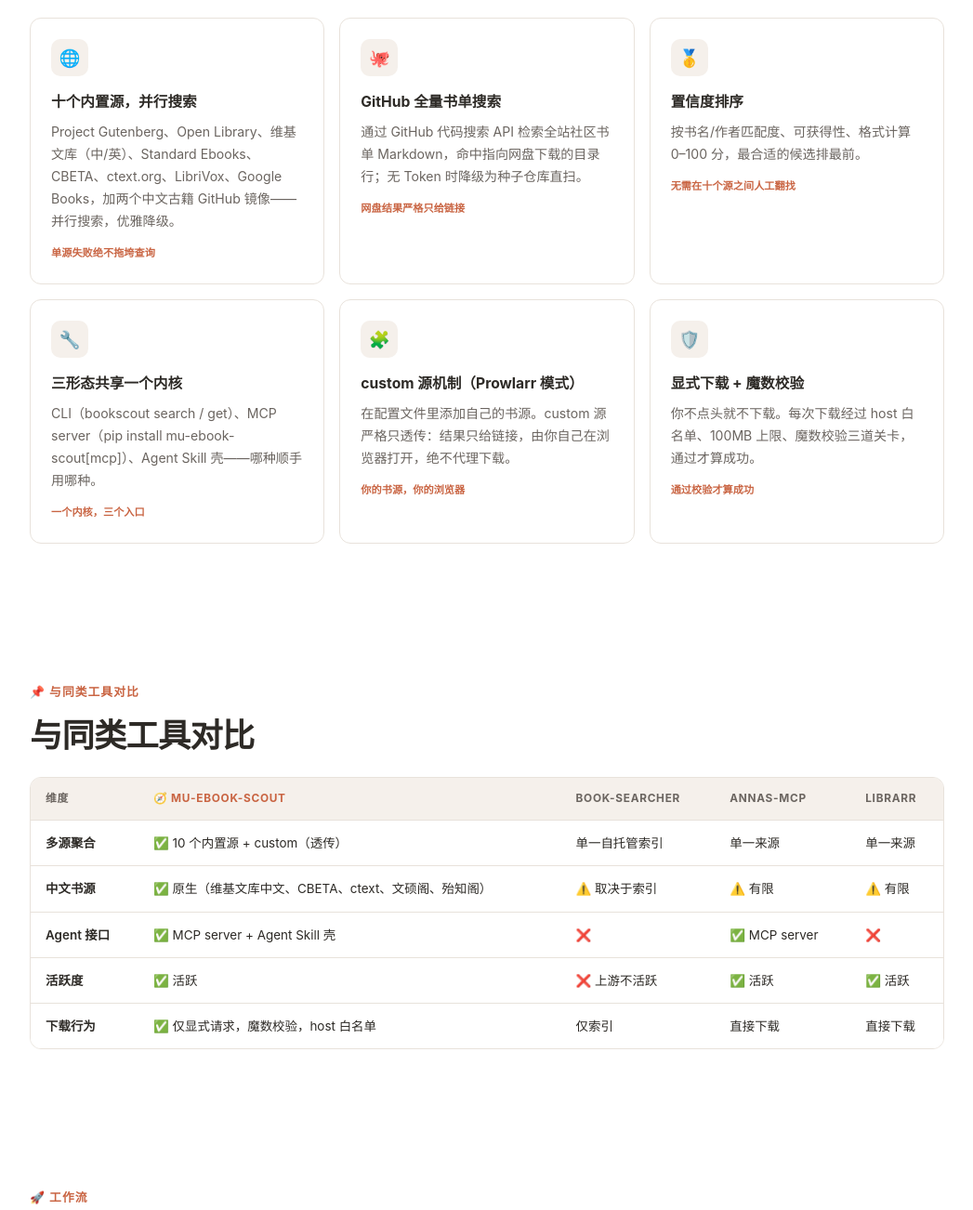
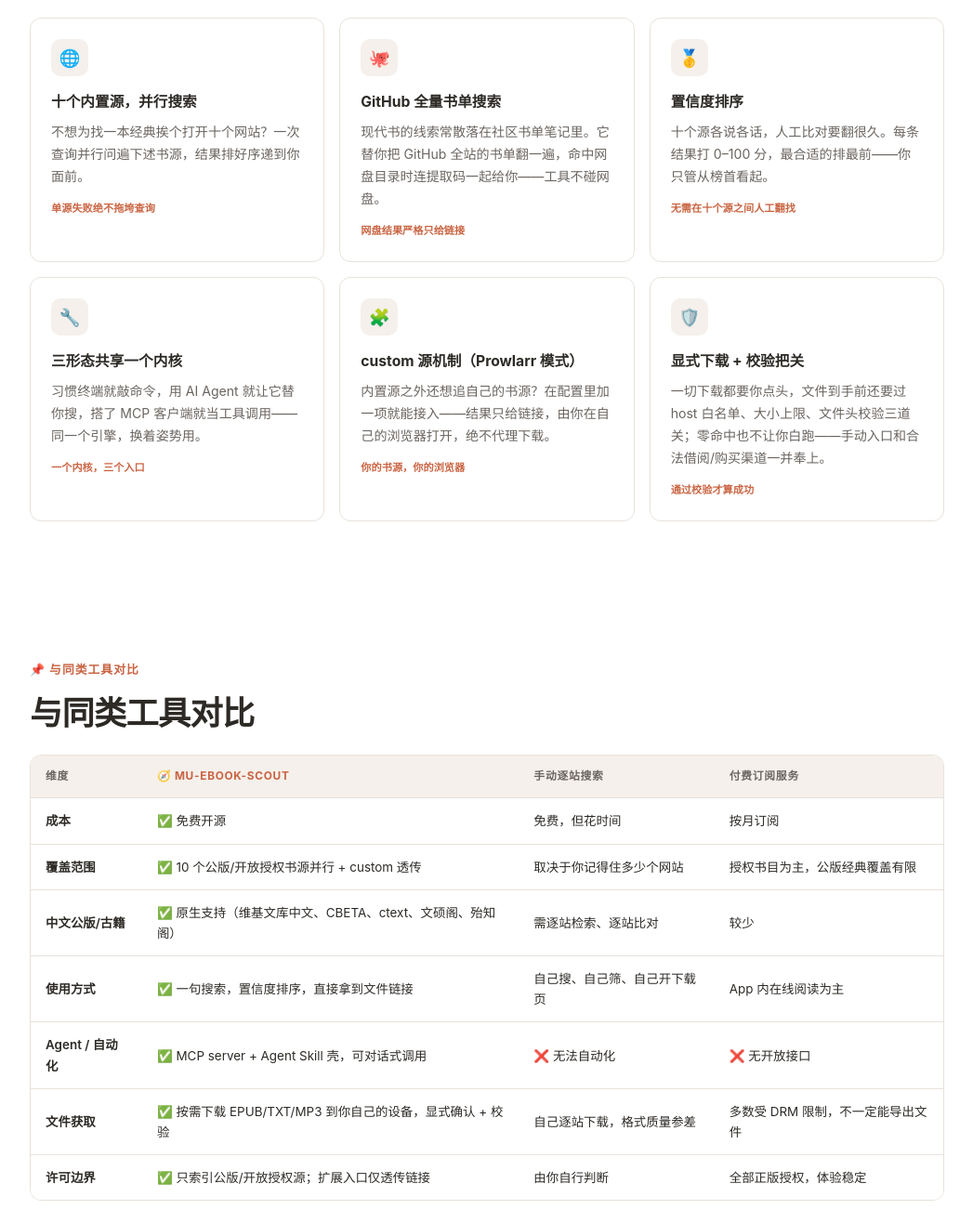
Before and after one commit to muippt/mu-ebook-scout, a plain HTML site: page docs/index.html in a window 1280 px wide. Shown: the part 1520-2822 px from the top of the page at 93% size, without its empty margins (116-1163 px from the left). Drawn offline with Linux system fonts and the light colour scheme.

Commit message:
docs: localize CN badges, rewrite highlights in scenario style, compare against manual search and paid subscriptions

```diff
--- a/docs/index.html
+++ b/docs/index.html
@@ -90,20 +90,22 @@
       <article class="scenario"><div class="scenario-icon">🧭</div><h3><span data-en="Never empty-handed" data-zh="绝不空手而归">绝不空手而归</span></h3><p><span data-en="Zero hits still returns manual entry points and legitimate borrow/purchase channels, not a bare &quot;not found&quot;." data-zh="零命中也返回手动入口和合法借阅/购买渠道，而不是一句「未找到」。">零命中也返回手动入口和合法借阅/购买渠道，而不是一句「未找到」。</span></p><div class="tag" data-en="Always an answer" data-zh="总有答案">总有答案</div></article>
     </div></div></section>
     <section id="highlights"><div class="container"><p class="section-label">✨ <span data-en="Highlights" data-zh="核心亮点">核心亮点</span></p><h2><span data-en="Why mu-ebook-scout?" data-zh="为什么选 mu-ebook-scout？">为什么选 mu-ebook-scout？</span></h2><div class="cards">
-      <article class="card"><div class="card-icon">🌐</div><h3><span data-en="Ten Built-in Sources, Parallel Search" data-zh="十个内置源，并行搜索">十个内置源，并行搜索</span></h3><p><span data-en="Project Gutenberg, Open Library, Wikisource (zh/en), Standard Ebooks, CBETA, ctext.org, LibriVox, Google Books, and two Chinese ancient-text GitHub mirrors — searched in parallel with graceful degradation." data-zh="Project Gutenberg、Open Library、维基文库（中/英）、Standard Ebooks、CBETA、ctext.org、LibriVox、Google Books，加两个中文古籍 GitHub 镜像——并行搜索，优雅降级。">Project Gutenberg、Open Library、维基文库（中/英）、Standard Ebooks、CBETA、ctext.org、LibriVox、Google Books，加两个中文古籍 GitHub 镜像——并行搜索，优雅降级。</span></p><div class="card-tag"><span data-en="A failing source never kills the query" data-zh="单源失败绝不拖垮查询">单源失败绝不拖垮查询</span></div></article>
-      <article class="card"><div class="card-icon">🐙</div><h3><span data-en="Full-GitHub Book-List Search" data-zh="GitHub 全量书单搜索">GitHub 全量书单搜索</span></h3><p><span data-en="Searches all of GitHub via the code-search API for community book-list markdown files pointing to netdisk downloads; curated seed repositories as an anonymous fallback." data-zh="通过 GitHub 代码搜索 API 检索全站社区书单 Markdown，命中指向网盘下载的目录行；无 Token 时降级为种子仓库直扫。">通过 GitHub 代码搜索 API 检索全站社区书单 Markdown，命中指向网盘下载的目录行；无 Token 时降级为种子仓库直扫。</span></p><div class="card-tag"><span data-en="Netdisk hits are strictly link-only" data-zh="网盘结果严格只给链接">网盘结果严格只给链接</span></div></article>
-      <article class="card"><div class="card-icon">🥇</div><h3><span data-en="Confidence Ranking" data-zh="置信度排序">置信度排序</span></h3><p><span data-en="Results are scored 0–100 by title/author match, availability, and format, so the best candidates surface first." data-zh="按书名/作者匹配度、可获得性、格式计算 0–100 分，最合适的候选排最前。">按书名/作者匹配度、可获得性、格式计算 0–100 分，最合适的候选排最前。</span></p><div class="card-tag"><span data-en="No manual filtering across ten sources" data-zh="无需在十个源之间人工翻找">无需在十个源之间人工翻找</span></div></article>
-      <article class="card"><div class="card-icon">🔧</div><h3><span data-en="Three Front-Ends, One Core" data-zh="三形态共享一个内核">三形态共享一个内核</span></h3><p><span data-en="CLI (bookscout search / get), MCP server (pip install mu-ebook-scout[mcp]), and an Agent Skill shell — pick whichever fits your workflow." data-zh="CLI（bookscout search / get）、MCP server（pip install mu-ebook-scout[mcp]）、Agent Skill 壳——哪种顺手用哪种。">CLI（bookscout search / get）、MCP server（pip install mu-ebook-scout[mcp]）、Agent Skill 壳——哪种顺手用哪种。</span></p><div class="card-tag"><span data-en="One core engine, three front-ends" data-zh="一个内核，三个入口">一个内核，三个入口</span></div></article>
-      <article class="card"><div class="card-icon">🧩</div><h3><span data-en="Custom Sources (Prowlarr-style)" data-zh="custom 源机制（Prowlarr 模式）">custom 源机制（Prowlarr 模式）</span></h3><p><span data-en="Add your own sources in a config file. Custom sources are strictly pass-through: results are links you open yourself, never proxied downloads." data-zh="在配置文件里添加自己的书源。custom 源严格只透传：结果只给链接，由你自己在浏览器打开，绝不代理下载。">在配置文件里添加自己的书源。custom 源严格只透传：结果只给链接，由你自己在浏览器打开，绝不代理下载。</span></p><div class="card-tag"><span data-en="Your sources, your browser" data-zh="你的书源，你的浏览器">你的书源，你的浏览器</span></div></article>
-      <article class="card"><div class="card-icon">🛡️</div><h3><span data-en="Explicit, Verified Downloads" data-zh="显式下载 + 魔数校验">显式下载 + 魔数校验</span></h3><p><span data-en="Nothing is downloaded until you say so. Every download goes through a host allowlist, a 100 MB cap, and magic-number verification before being reported as success." data-zh="你不点头就不下载。每次下载经过 host 白名单、100MB 上限、魔数校验三道关卡，通过才算成功。">你不点头就不下载。每次下载经过 host 白名单、100MB 上限、魔数校验三道关卡，通过才算成功。</span></p><div class="card-tag"><span data-en="Verified, or reported as failed" data-zh="通过校验才算成功">通过校验才算成功</span></div></article>
+      <article class="card"><div class="card-icon">🌐</div><h3><span data-en="Ten Built-in Sources, Parallel Search" data-zh="十个内置源，并行搜索">十个内置源，并行搜索</span></h3><p><span data-en="Dreading the tour across ten websites for one classic? One query asks every source in parallel and hands the results back ranked — try it with &quot;Find me Journey to the West&quot;." data-zh="不想为找一本经典挨个打开十个网站？一次查询并行问遍下述书源，结果排好序递到你面前。">不想为找一本经典挨个打开十个网站？一次查询并行问遍下述书源，结果排好序递到你面前。</span></p><div class="card-tag"><span data-en="A failing source never kills the query" data-zh="单源失败绝不拖垮查询">单源失败绝不拖垮查询</span></div></article>
+      <article class="card"><div class="card-icon">🐙</div><h3><span data-en="Full-GitHub Book-List Search" data-zh="GitHub 全量书单搜索">GitHub 全量书单搜索</span></h3><p><span data-en="Modern titles' clues live in community book-list notes. It sweeps the book lists across all of GitHub for you — on a netdisk hit, you get the link with the extraction code; the tool never touches the netdisk." data-zh="现代书的线索常散落在社区书单笔记里。它替你把 GitHub 全站的书单翻一遍，命中网盘目录时连提取码一起给你——工具不碰网盘。">现代书的线索常散落在社区书单笔记里。它替你把 GitHub 全站的书单翻一遍，命中网盘目录时连提取码一起给你——工具不碰网盘。</span></p><div class="card-tag"><span data-en="Netdisk hits are strictly link-only" data-zh="网盘结果严格只给链接">网盘结果严格只给链接</span></div></article>
+      <article class="card"><div class="card-icon">🥇</div><h3><span data-en="Confidence Ranking" data-zh="置信度排序">置信度排序</span></h3><p><span data-en="Ten sources each speak their own language; comparing them by hand takes forever. Every result is scored 0–100 so the best candidates sit at the top — just start from rank one." data-zh="十个源各说各话，人工比对要翻很久。每条结果打 0–100 分，最合适的排最前——你只管从榜首看起。">十个源各说各话，人工比对要翻很久。每条结果打 0–100 分，最合适的排最前——你只管从榜首看起。</span></p><div class="card-tag"><span data-en="No manual filtering across ten sources" data-zh="无需在十个源之间人工翻找">无需在十个源之间人工翻找</span></div></article>
+      <article class="card"><div class="card-icon">🔧</div><h3><span data-en="Three Front-Ends, One Core" data-zh="三形态共享一个内核">三形态共享一个内核</span></h3><p><span data-en="Live in the terminal? Type a command. Prefer an AI agent? Let it search for you. Running an MCP client? Call it as a tool. Same engine, whichever posture you like." data-zh="习惯终端就敲命令，用 AI Agent 就让它替你搜，搭了 MCP 客户端就当工具调用——同一个引擎，换着姿势用。">习惯终端就敲命令，用 AI Agent 就让它替你搜，搭了 MCP 客户端就当工具调用——同一个引擎，换着姿势用。</span></p><div class="card-tag"><span data-en="One core engine, three front-ends" data-zh="一个内核，三个入口">一个内核，三个入口</span></div></article>
+      <article class="card"><div class="card-icon">🧩</div><h3><span data-en="Custom Sources (Prowlarr-style)" data-zh="custom 源机制（Prowlarr 模式）">custom 源机制（Prowlarr 模式）</span></h3><p><span data-en="Want to follow sources beyond the built-in ten? Add one entry to the config. Results are links you open in your own browser, never proxied downloads." data-zh="内置源之外还想追自己的书源？在配置里加一项就能接入——结果只给链接，由你在自己的浏览器打开，绝不代理下载。">内置源之外还想追自己的书源？在配置里加一项就能接入——结果只给链接，由你在自己的浏览器打开，绝不代理下载。</span></p><div class="card-tag"><span data-en="Your sources, your browser" data-zh="你的书源，你的浏览器">你的书源，你的浏览器</span></div></article>
+      <article class="card"><div class="card-icon">🛡️</div><h3><span data-en="Explicit, Verified Downloads" data-zh="显式下载 + 校验把关">显式下载 + 校验把关</span></h3><p><span data-en="Nothing downloads until you say so, and every file passes a host allowlist, a size cap, and a file-signature check. A zero-hit search still isn't a dead end — manual entry points and borrow/purchase channels come back too." data-zh="一切下载都要你点头，文件到手前还要过 host 白名单、大小上限、文件头校验三道关；零命中也不让你白跑——手动入口和合法借阅/购买渠道一并奉上。">一切下载都要你点头，文件到手前还要过 host 白名单、大小上限、文件头校验三道关；零命中也不让你白跑——手动入口和合法借阅/购买渠道一并奉上。</span></p><div class="card-tag"><span data-en="Verified, or reported as failed" data-zh="通过校验才算成功">通过校验才算成功</span></div></article>
     </div></div></section>
     <section id="comparison"><div class="container"><p class="section-label">📌 <span data-en="Comparison" data-zh="与同类工具对比">与同类工具对比</span></p><h2><span data-en="Against the alternatives" data-zh="与同类工具对比">与同类工具对比</span></h2><div class="table-wrap">
-      <table class="comparison-table"><thead><tr><th><span data-en="Dimension" data-zh="维度">维度</span></th><th>🧭 mu-ebook-scout</th><th>book-searcher</th><th>annas-mcp</th><th>librarr</th></tr></thead><tbody>
-        <tr><td><span data-en="Multi-source aggregation" data-zh="多源聚合">多源聚合</span></td><td><span class="check">✅</span> <span data-en="10 sources + custom (pass-through)" data-zh="10 个内置源 + custom（透传）">10 个内置源 + custom（透传）</span></td><td><span data-en="Single self-hosted index" data-zh="单一自托管索引">单一自托管索引</span></td><td><span data-en="Single source" data-zh="单一来源">单一来源</span></td><td><span data-en="Single source" data-zh="单一来源">单一来源</span></td></tr>
-        <tr><td><span data-en="Chinese sources" data-zh="中文书源">中文书源</span></td><td><span class="check">✅</span> <span data-en="Native (Wikisource zh, CBETA, ctext, wenshuoge, daizhigev20)" data-zh="原生（维基文库中文、CBETA、ctext、文硕阁、殆知阁）">原生（维基文库中文、CBETA、ctext、文硕阁、殆知阁）</span></td><td><span class="partial">⚠️</span> <span data-en="Index-dependent" data-zh="取决于索引">取决于索引</span></td><td><span class="partial">⚠️</span> <span data-en="Limited" data-zh="有限">有限</span></td><td><span class="partial">⚠️</span> <span data-en="Limited" data-zh="有限">有限</span></td></tr>
-        <tr><td><span data-en="Agent interface" data-zh="Agent 接口">Agent 接口</span></td><td><span class="check">✅</span> <span data-en="MCP server + Agent Skill shell" data-zh="MCP server + Agent Skill 壳">MCP server + Agent Skill 壳</span></td><td><span class="cross">❌</span></td><td><span class="check">✅</span> MCP server</td><td><span class="cross">❌</span></td></tr>
-        <tr><td><span data-en="Activity" data-zh="活跃度">活跃度</span></td><td><span class="check">✅</span> <span data-en="Active" data-zh="活跃">活跃</span></td><td><span class="cross">❌</span> <span data-en="Upstream inactive" data-zh="上游不活跃">上游不活跃</span></td><td><span class="check">✅</span> <span data-en="Active" data-zh="活跃">活跃</span></td><td><span class="check">✅</span> <span data-en="Active" data-zh="活跃">活跃</span></td></tr>
-        <tr><td><span data-en="Download behavior" data-zh="下载行为">下载行为</span></td><td><span class="check">✅</span> <span data-en="Explicit request only, magic-number verification, host allowlist" data-zh="仅显式请求，魔数校验，host 白名单">仅显式请求，魔数校验，host 白名单</span></td><td><span data-en="Index only" data-zh="仅索引">仅索引</span></td><td><span data-en="Direct download" data-zh="直接下载">直接下载</span></td><td><span data-en="Direct download" data-zh="直接下载">直接下载</span></td></tr>
+      <table class="comparison-table"><thead><tr><th><span data-en="Dimension" data-zh="维度">维度</span></th><th>🧭 mu-ebook-scout</th><th><span data-en="Manual site-by-site search" data-zh="手动逐站搜索">手动逐站搜索</span></th><th><span data-en="Paid subscriptions" data-zh="付费订阅服务">付费订阅服务</span></th></tr></thead><tbody>
+        <tr><td><span data-en="Cost" data-zh="成本">成本</span></td><td><span class="check">✅</span> <span data-en="Free, open source" data-zh="免费开源">免费开源</span></td><td><span data-en="Free, but costs your time" data-zh="免费，但花时间">免费，但花时间</span></td><td><span data-en="Monthly subscription" data-zh="按月订阅">按月订阅</span></td></tr>
+        <tr><td><span data-en="Coverage" data-zh="覆盖范围">覆盖范围</span></td><td><span class="check">✅</span> <span data-en="10 public-domain/open-license sources in parallel + custom pass-through" data-zh="10 个公版/开放授权书源并行 + custom 透传">10 个公版/开放授权书源并行 + custom 透传</span></td><td><span data-en="However many sites you can remember" data-zh="取决于你记得住多少个网站">取决于你记得住多少个网站</span></td><td><span data-en="Licensed catalogs; limited public-domain classics" data-zh="授权书目为主，公版经典覆盖有限">授权书目为主，公版经典覆盖有限</span></td></tr>
+        <tr><td><span data-en="Chinese classics &amp; public domain" data-zh="中文公版/古籍">中文公版/古籍</span></td><td><span class="check">✅</span> <span data-en="Native (Wikisource zh, CBETA, ctext, wenshuoge, daizhigev20)" data-zh="原生支持（维基文库中文、CBETA、ctext、文硕阁、殆知阁）">原生支持（维基文库中文、CBETA、ctext、文硕阁、殆知阁）</span></td><td><span data-en="Search and compare site by site" data-zh="需逐站检索、逐站比对">需逐站检索、逐站比对</span></td><td><span data-en="Scarce" data-zh="较少">较少</span></td></tr>
+        <tr><td><span data-en="How you use it" data-zh="使用方式">使用方式</span></td><td><span class="check">✅</span> <span data-en="One prompt, ranked results, direct file links" data-zh="一句搜索，置信度排序，直接拿到文件链接">一句搜索，置信度排序，直接拿到文件链接</span></td><td><span data-en="Search, filter, open download pages yourself" data-zh="自己搜、自己筛、自己开下载页">自己搜、自己筛、自己开下载页</span></td><td><span data-en="Mostly in-app reading" data-zh="App 内在线阅读为主">App 内在线阅读为主</span></td></tr>
+        <tr><td><span data-en="Agent / automation" data-zh="Agent / 自动化">Agent / 自动化</span></td><td><span class="check">✅</span> <span data-en="MCP server + Agent Skill shell, conversational" data-zh="MCP server + Agent Skill 壳，可对话式调用">MCP server + Agent Skill 壳，可对话式调用</span></td><td><span class="cross">❌</span> <span data-en="Cannot be automated" data-zh="无法自动化">无法自动化</span></td><td><span class="cross">❌</span> <span data-en="No open interface" data-zh="无开放接口">无开放接口</span></td></tr>
+        <tr><td><span data-en="File access" data-zh="文件获取">文件获取</span></td><td><span class="check">✅</span> <span data-en="On-demand EPUB/TXT/MP3 to your own device, explicit confirm + verification" data-zh="按需下载 EPUB/TXT/MP3 到你自己的设备，显式确认 + 校验">按需下载 EPUB/TXT/MP3 到你自己的设备，显式确认 + 校验</span></td><td><span data-en="Manual downloads, inconsistent quality" data-zh="自己逐站下载，格式质量参差">自己逐站下载，格式质量参差</span></td><td><span data-en="Often DRM-restricted; export not guaranteed" data-zh="多数受 DRM 限制，不一定能导出文件">多数受 DRM 限制，不一定能导出文件</span></td></tr>
+        <tr><td><span data-en="License boundary" data-zh="许可边界">许可边界</span></td><td><span class="check">✅</span> <span data-en="Indexes public-domain/open-license sources only; extended entries pass through links" data-zh="只索引公版/开放授权源；扩展入口仅透传链接">只索引公版/开放授权源；扩展入口仅透传链接</span></td><td><span data-en="Your own judgment" data-zh="由你自行判断">由你自行判断</span></td><td><span data-en="Fully licensed, stable experience" data-zh="全部正版授权，体验稳定">全部正版授权，体验稳定</span></td></tr>
       </tbody></table>
     </div></div></section>
     <section id="workflow"><div class="container"><p class="section-label">🚀 <span data-en="Workflows" data-zh="工作流">工作流</span></p><h2><span data-en="Four ways to use it" data-zh="四种使用方式">四种使用方式</span></h2><div class="workflow">
```
Also changed, not shown: 2 other files.
